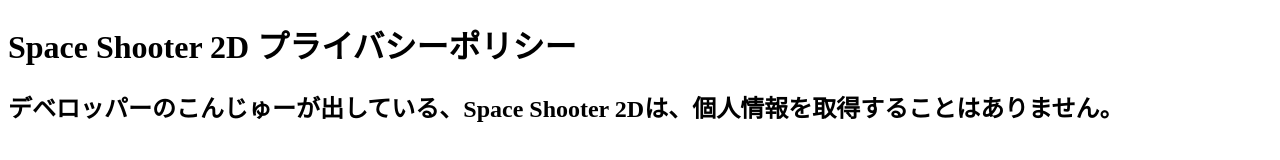
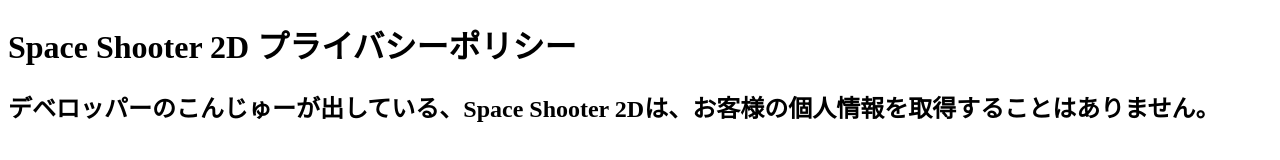
Before and after one commit to IT-Engineer-K/MyApp, a plain HTML site: page Space_Shooter_2D/privacy_policy.html in a window 1280 px wide. Drawn offline with Linux system fonts and the light colour scheme.

Commit message:
Update privacy_policy.html

```diff
--- a/Space_Shooter_2D/privacy_policy.html
+++ b/Space_Shooter_2D/privacy_policy.html
@@ -10,7 +10,7 @@
 
 <body>
     <h1>Space Shooter 2D プライバシーポリシー</h1>
-    <h2>デベロッパーのこんじゅーが出している、Space Shooter 2Dは、個人情報を取得することはありません。</h2>
+    <h2>デベロッパーのこんじゅーが出している、Space Shooter 2Dは、お客様の個人情報を取得することはありません。</h2>
 </body>
 
 </html>
```
